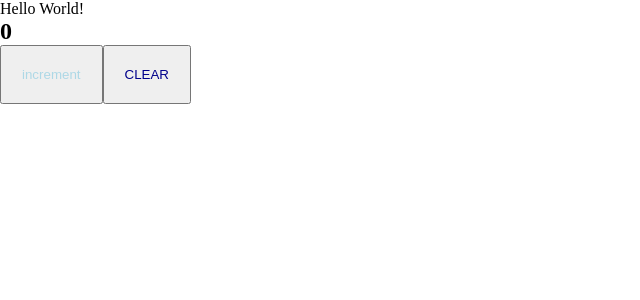
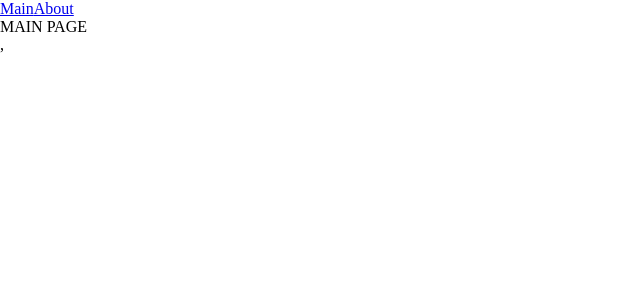
Before and after one commit to Jophkins/FE, a React app: page / in a window 1280 px wide. Shown: the top 300 px of the page, without its empty margins (0-640 px from the left). Built offline with nearby package versions, Linux system fonts and the light colour scheme; the HTML template or start-up script is replaced by a standard one.

Commit message:
code splitting, lazy, suspance, code chunks

```diff
--- a/package.json
+++ b/package.json
@@ -15,6 +15,7 @@
     "@types/node": "^20.12.12",
     "@types/react": "^18.3.3",
     "@types/react-dom": "^18.3.0",
+    "@types/react-router-dom": "^5.3.3",
     "@types/webpack": "^5.28.5",
     "@types/webpack-dev-server": "^4.7.2",
     "css-loader": "^7.1.2",
@@ -32,6 +33,7 @@
   },
   "dependencies": {
     "react": "^18.3.1",
-    "react-dom": "^18.3.1"
+    "react-dom": "^18.3.1",
+    "react-router-dom": "^6.23.1"
   }
 }
--- a/src/App.tsx
+++ b/src/App.tsx
@@ -1,12 +1,23 @@
-import React from 'react';
-import {Counter} from "./components/Counter";
+import React, {Suspense} from 'react';
 import './index.scss';
+import {Route, Routes} from 'react-router-dom';
+import {Link} from 'react-router-dom';
+import {AboutPageAsync} from "./pages/AboutPage/AboutPage.async";
+import {MainPageAsync} from "./pages/MainPage/MainPage.async";
 
 const App = () => {
     return (
         <div className="App">
-            Hello World!
-            <Counter />
+            <Link to={'/'}>Main</Link>
+            <Link to={'/about'}>About</Link>
+
+
+            <Suspense fallback={<div>Loading...</div>}>
+                <Routes>
+                    <Route path="/about" element={<AboutPageAsync/>}/>
+                    <Route path="/" element={<MainPageAsync/>}/>
+                </Routes>
+            </Suspense>
         </div>
     );
 };
--- a/src/index.tsx
+++ b/src/index.tsx
@@ -1,8 +1,11 @@
 import {render} from "react-dom";
 import App from "./App";
+import {BrowserRouter} from "react-router-dom";
 
 
 render(
-    <App />,
-    document.getElementById("root")
+    <BrowserRouter>
+        <App/>,
+    </BrowserRouter>,
+document.getElementById("root")
 )
--- /dev/null
+++ b/src/pages/AboutPage/AboutPage.async.tsx
@@ -0,0 +1,3 @@
+import {lazy} from "react";
+
+export const AboutPageAsync = lazy(() => import("./AboutPage"));
--- /dev/null
+++ b/src/pages/AboutPage/AboutPage.tsx
@@ -0,0 +1,11 @@
+import React from 'react';
+
+const AboutPage = () => {
+    return (
+        <div>
+            ABOUT PAGE
+        </div>
+    );
+};
+
+export default AboutPage;
--- /dev/null
+++ b/src/pages/MainPage/MainPage.async.tsx
@@ -0,0 +1,3 @@
+import {lazy} from "react";
+
+export const MainPageAsync = lazy(() => import("./MainPage"));
--- /dev/null
+++ b/src/pages/MainPage/MainPage.tsx
@@ -0,0 +1,11 @@
+import React from 'react';
+
+const MainPage = () => {
+    return (
+        <div>
+            MAIN PAGE
+        </div>
+    );
+};
+
+export default MainPage;
```
Also changed, not shown: 9 other files (tests, documents, lock files or other folders).
